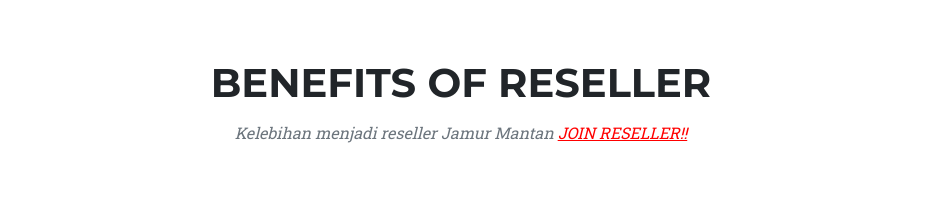
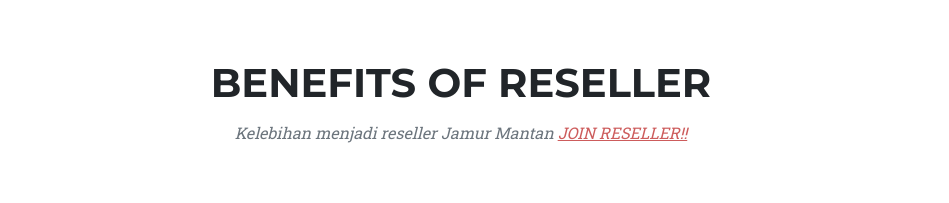
Before and after one commit to jamurmantan/jamurmantan, a plain HTML site: page index.html in a window 1280 px wide. Shown: the part 3220-3423 px from the top of the page, without its empty margins (179-1128 px from the left). Drawn offline with nearby package versions, Linux system fonts and the light colour scheme.

Commit message:
Update index.html

```diff
--- a/index.html
+++ b/index.html
@@ -257,7 +257,7 @@
                 <div class="text-center">
                     <h2 class="section-heading text-uppercase">Benefits of reseller</h2>
                     <h3 class="section-subheading text-muted">Kelebihan menjadi reseller Jamur Mantan
-                        <a href="https://wa.me/6287828293114" style="color: red;">JOIN RESELLER!!</a>
+                        <a href="https://wa.me/6287828293114" style="color: indianred;">JOIN RESELLER!!</a>
                     </h3>
                 </div>
                 <ul class="timeline">
```
